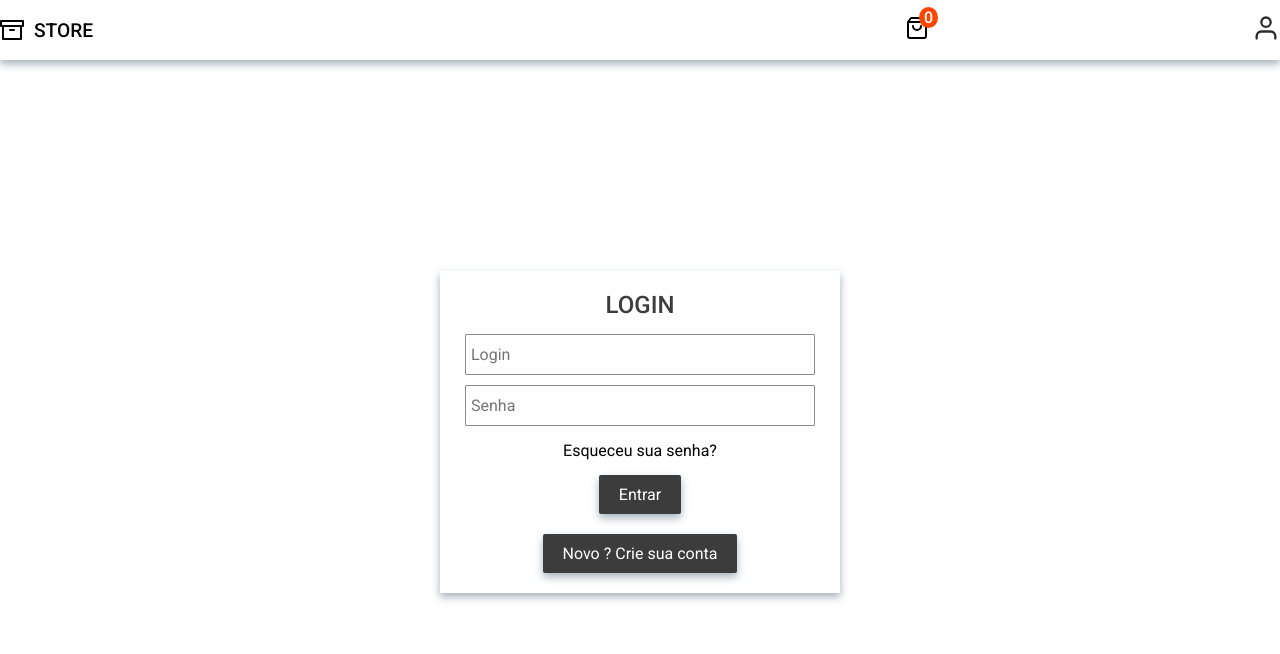
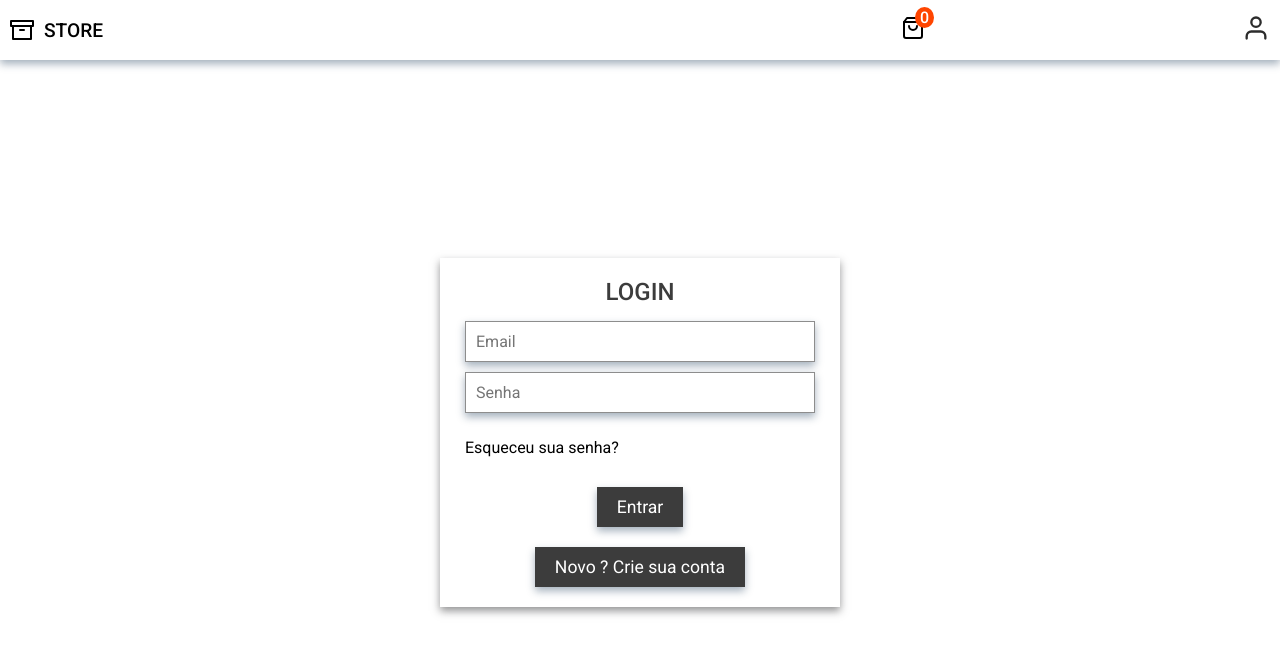
Before and after one commit to MathLouren/Store, a Vue app: page /login in a window 1280 px wide. Shown: the top 654 px of the page. Built offline with nearby package versions, Linux system fonts and the light colour scheme.

Commit message:
vuelidate

```diff
--- a/package.json
+++ b/package.json
@@ -12,6 +12,7 @@
     "core-js": "^3.6.5",
     "vue": "^2.6.11",
     "vue-router": "^3.2.0",
+    "vuelidate": "^0.7.7",
     "vuex": "^3.4.0"
   },
   "devDependencies": {
--- a/src/App.vue
+++ b/src/App.vue
@@ -62,14 +62,14 @@ export default{
 
   input{
     border: 1px solid rgb(141, 141, 141);
-    padding: 10px 5px;
+    padding: 10px;
     outline: none;
-    width: 100%;
     width: 350px;
-    border-radius: 1px;
+    max-width: 100%;
     margin: 5px 0;
     font-size: 1rem;
     transition: 0.2s;
+    box-shadow: 0 4px 8px rgba(30, 60, 90, 0.4);
   }
   input:focus{
     border-color: rgb(60, 60, 60);
@@ -79,8 +79,7 @@ export default{
     margin: 10px 0;
     background-color: rgb(60, 60, 60);
     color: #fff;
-    font-size: 1rem;
-    border-radius: 2px;
+    font-size: 1.1rem;
     box-shadow: 0 4px 8px rgba(30, 60, 90, 0.4);
     text-decoration: none;
     padding: 10px 20px;
--- a/src/components/Header.vue
+++ b/src/components/Header.vue
@@ -37,6 +37,7 @@ export default {
 header{
     margin: auto;
     box-shadow: 0 4px 8px rgba(30, 60, 90, 0.4);
+    padding: 0 10px;
 }
 
 .header{
--- a/src/main.js
+++ b/src/main.js
@@ -2,8 +2,11 @@ import Vue from 'vue'
 import App from './App.vue'
 import router from './router'
 import store from './store'
+import Vuelidate from 'vuelidate'
 
 Vue.config.productionTip = false
+
+Vue.use(Vuelidate)
 
 Vue.filter("numeroPreco", valor =>{
   valor = Number(valor);
--- a/src/views/Login.vue
+++ b/src/views/Login.vue
@@ -5,10 +5,12 @@
                     <div class="login">
                         <h2>Login</h2>
                         <form>
-                            <input type="text" name="login" placeholder="Login">
-                            <input type="text" name="password" placeholder="Senha">
+                            <input type="text" name="login" placeholder="Email" v-model="$v.email.$model">
+                            <p v-if="$v.email.$error" class="error">Este campo é requerido</p>
+                            <input type="text" name="password" placeholder="Senha" v-model="$v.password.$model">
+                            <p v-if="$v.password.$error" class="error">Este campo é requerido</p>
+                            <p class="esqueceu">Esqueceu sua senha?</p>
                         </form>
-                        <p>Esqueceu sua senha?</p>
                         <button class="btn">Entrar</button>
                             <router-link class="btn" to="/register">
                                 Novo ? Crie sua conta
@@ -20,9 +22,21 @@
 </template>
 
 <script>
+import { required } from "vuelidate/lib/validators";
+
 export default {
     name:"login",
+    data(){
+        return{
+            email:"",
+            password:""
+        }
+    },
     components:{
+    },
+    validations:{
+        email: { required },
+        password: { required }
     }
 }
 </script>
@@ -55,19 +69,29 @@ h2{
     flex-direction: column;
     align-items: center;
     width: 400px;
-    box-shadow: 0 4px 8px rgba(30, 60, 90, 0.4);
+    box-shadow: 0 4px 8px rgba(41, 42, 44, 0.5);
     padding: 10px;
     margin: 0 10px;
 }
 
-p{
-    display: block;
+.esqueceu{
+    width: 100%;
     text-align: start;
     cursor: pointer;
-    margin: 10px 0 5px 0;
+    margin: 20px 0;
 }
-p:hover{
+.esqueceu:hover{
     text-decoration: underline;
 }
 
+.error{
+    text-align: start;
+    color: red;
+    margin: 5px 0;
+    font-size: 0.9rem;
+}
+.error:hover{
+    text-decoration: none;
+}
+
 </style>
```
Also changed, not shown: 1 other file (tests, documents, lock files or other folders).
